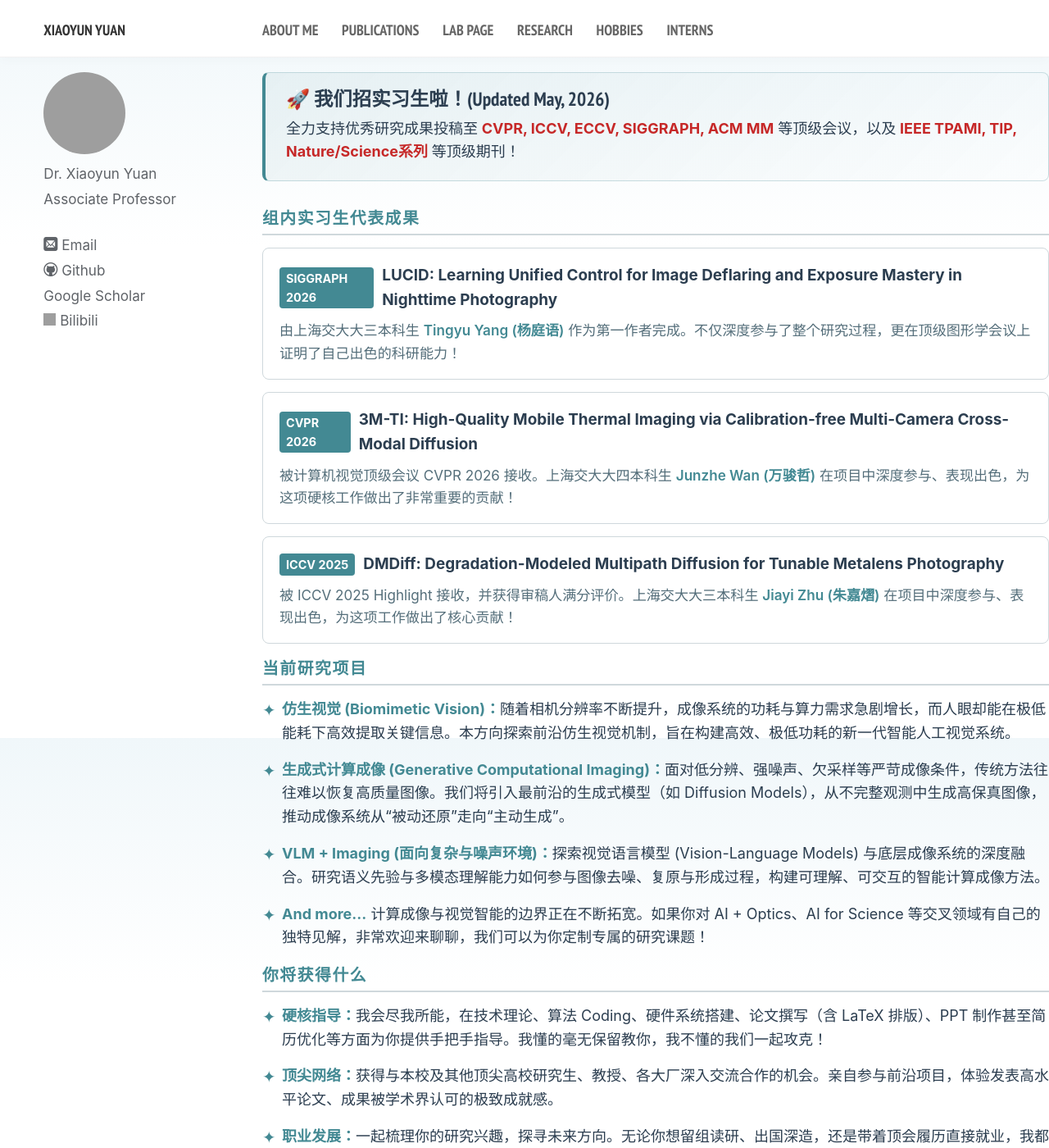
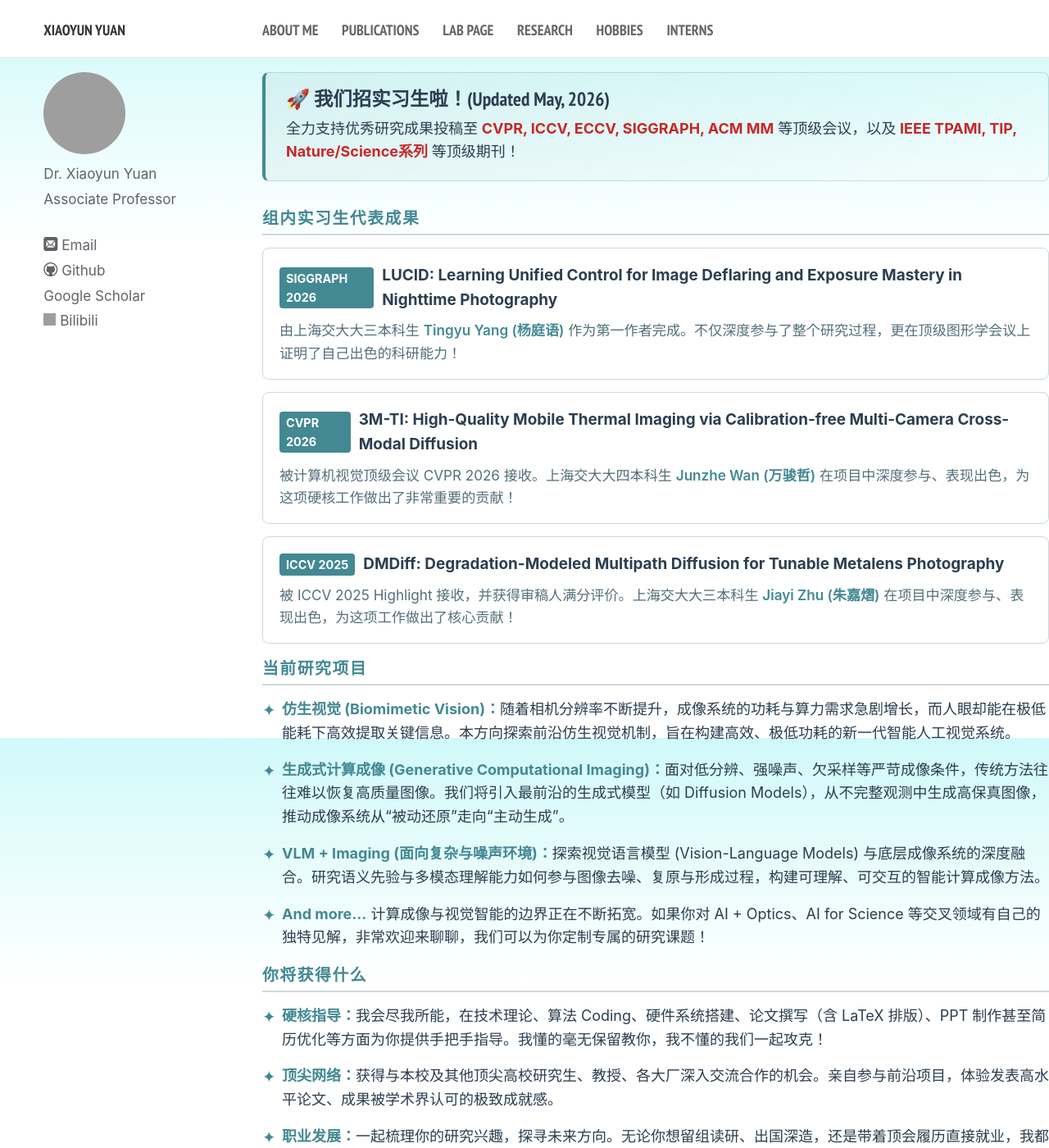
Before and after one commit to yuanxy92/yuanxy92.github.io, a Jekyll site: the page built from interns.md, in a window 1280 px wide and 1400 px high. Shown: the whole window at 82% size. Built offline with Jekyll 4.4.1, drawn with Linux system fonts in a browser that asks for light colours; nearby versions of some CDN libraries; comment, search, counter and statistics services are not loaded; a style sheet for code colours, icons or effects is not loaded; grey boxes are pictures that could not be loaded.

Commit message:
Update custom_main.css

```diff
--- a/assets/css/custom_main.css
+++ b/assets/css/custom_main.css
@@ -9,7 +9,7 @@
     margin: 0;
     /* to bottom: 从上往下直下 */
     /* 0% 处是极浅的薄荷绿，在往下 300px 的位置（大概就在你头像和简介图片的上方）就彻底变为纯白 */
-    background: linear-gradient(to bottom, #f0f7fa 0%, #ffffff 300px) !important;
+    background: linear-gradient(to bottom, #d1f9f9 0%, #ffffff 300px) !important;
     background-repeat: no-repeat; /* 防止背景重复 */
     background-attachment: fixed !important;
 }
@@ -21,6 +21,11 @@
     border-bottom: 1px solid rgba(0, 0, 0, 0.05); /* 极弱的底部分割线 */
     /* 悬浮微阴影，现代极简 UI 的精髓 */
     box-shadow: 0 4px 12px rgba(0, 0, 0, 0.02);
+
+    /* [新增] 让导航栏吸附在顶部 */
+    position: sticky !important;
+    top: 0 !important; /* 紧贴浏览器最上沿 */
+    z-index: 9999 !important; /* 确保层级最高，向下滚动时不会被照片或文字盖住 */
 }
 
 /* 关键修复：清除浮动。这能完美解决底线穿透文字的问题，同时绝不破坏原版的左右对齐 */
```
